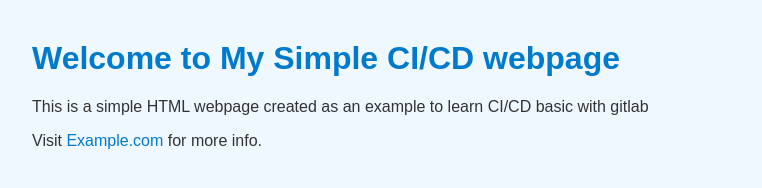
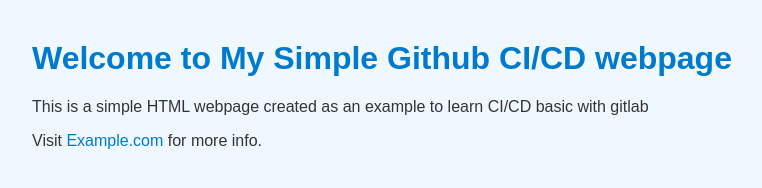
Before and after one commit to McCarthyCharles233/-CI-CD-with-GitHub-Pages, a plain HTML site: page index.html in a window 1280 px wide. Shown: the whole page, without its empty margins (8-770 px from the left). Drawn offline with Linux system fonts and the light colour scheme.

Commit message:
Update heading to specify GitHub in CI/CD webpage

```diff
--- a/index.html
+++ b/index.html
@@ -28,7 +28,7 @@
 </head>
 <body>
 
-    <h1>Welcome to My Simple CI/CD webpage</h1>
+    <h1>Welcome to My Simple Github CI/CD webpage</h1>
     <p>This is a simple HTML webpage created as an example to learn CI/CD basic with gitlab</p>
     <p>Visit <a href="https://www.example.com" target="_blank">Example.com</a> for more info.</p>
 
```
